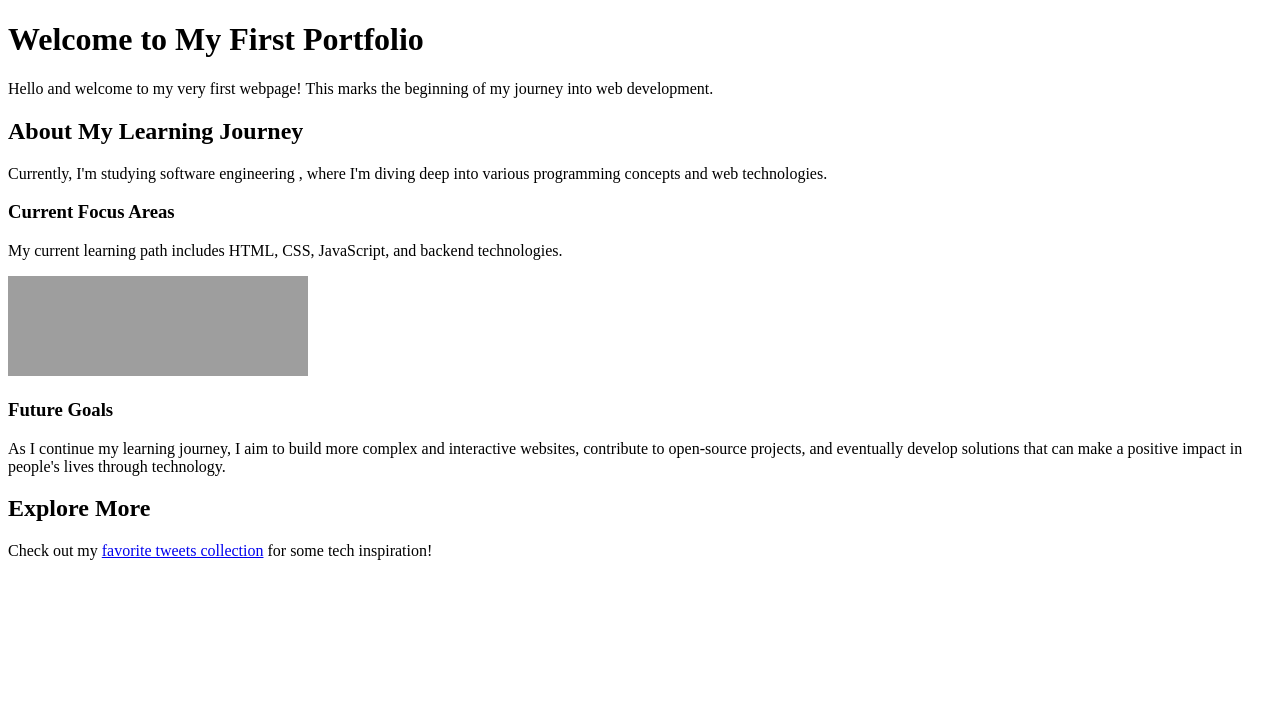
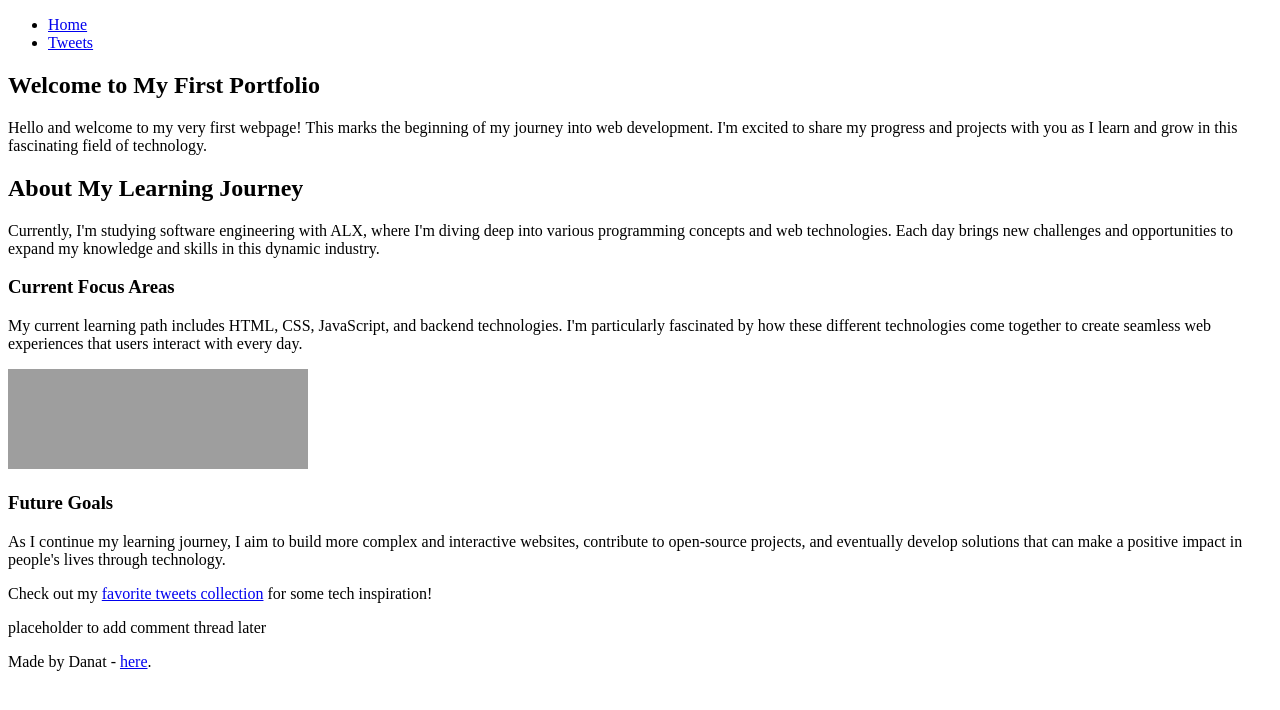
Before and after one commit to Edlawit-Sewasew/My_First_Portfolio, a plain HTML site: page html_basic/index.html in a window 1280 px wide. Drawn offline with Linux system fonts and the light colour scheme; grey boxes are pictures that could not be loaded.

Commit message:
Restructure website with consistent layout: header, main, footer

```diff
--- a/html_basic/index.html
+++ b/html_basic/index.html
@@ -5,22 +5,31 @@
     <meta name="viewport" content="width=device-width, initial-scale=1.0">
     <title>My First Portfolio</title>
 </head>
-<body><h1>Welcome to My First Portfolio</h1>
+<body>
+    <header> <ul>
+            <li><a href="index.html">Home</a></li>
+            <li><a href="tweets.html">Tweets</a></li>
+        </ul>
+    </header>
+
+    <main>
+        <article>
+
+            <h1>Welcome to My First Portfolio</h1>
 
 
-    <p>Hello and welcome to my very first webpage! This marks the beginning of my journey into web development. </p>
+            <p>Hello and welcome to my very first webpage! This marks the beginning of my journey into web development. I'm excited to share my progress and projects with you as I learn and grow in this fascinating field of technology.</p>
 
 
             <h2>About My Learning Journey</h2>
 
 
-    <p>Currently, I'm studying software engineering , where I'm diving deep into various programming concepts and web technologies. </p>
+            <p>Currently, I'm studying software engineering with ALX, where I'm diving deep into various programming concepts and web technologies. Each day brings new challenges and opportunities to expand my knowledge and skills in this dynamic industry.</p>
 
 
             <h3>Current Focus Areas</h3>
 
-
-    <p>My current learning path includes HTML, CSS, JavaScript, and backend technologies. </p>
+            <p>My current learning path includes HTML, CSS, JavaScript, and backend technologies. I'm particularly fascinated by how these different technologies come together to create seamless web experiences that users interact with every day.</p>
 
 
             <a href="https://www.alxafrica.com" target="_blank">
@@ -32,9 +41,18 @@
 
 
             <p>As I continue my learning journey, I aim to build more complex and interactive websites, contribute to open-source projects, and eventually develop solutions that can make a positive impact in people's lives through technology.</p>
-    <section>
-    <h2>Explore More</h2>
+
+
             <p>Check out my <a href="tweets.html">favorite tweets collection</a> for some tech inspiration!</p>
-</section>
+        </article>
+
+        <aside>
+            <p>placeholder to add comment thread later</p>
+        </aside>
+    </main>
+
+    <footer>
+        <p>Made by Danat - <a href="https://github.com/Edlawit-Sewasew" target="_blank">here</a>.</p>
+    </footer>
 </body>
 </html>
```
Also changed, not shown: html_basic/tweets.html (+15 -3 lines). Lines whose indentation alone changed are shown as unchanged.
